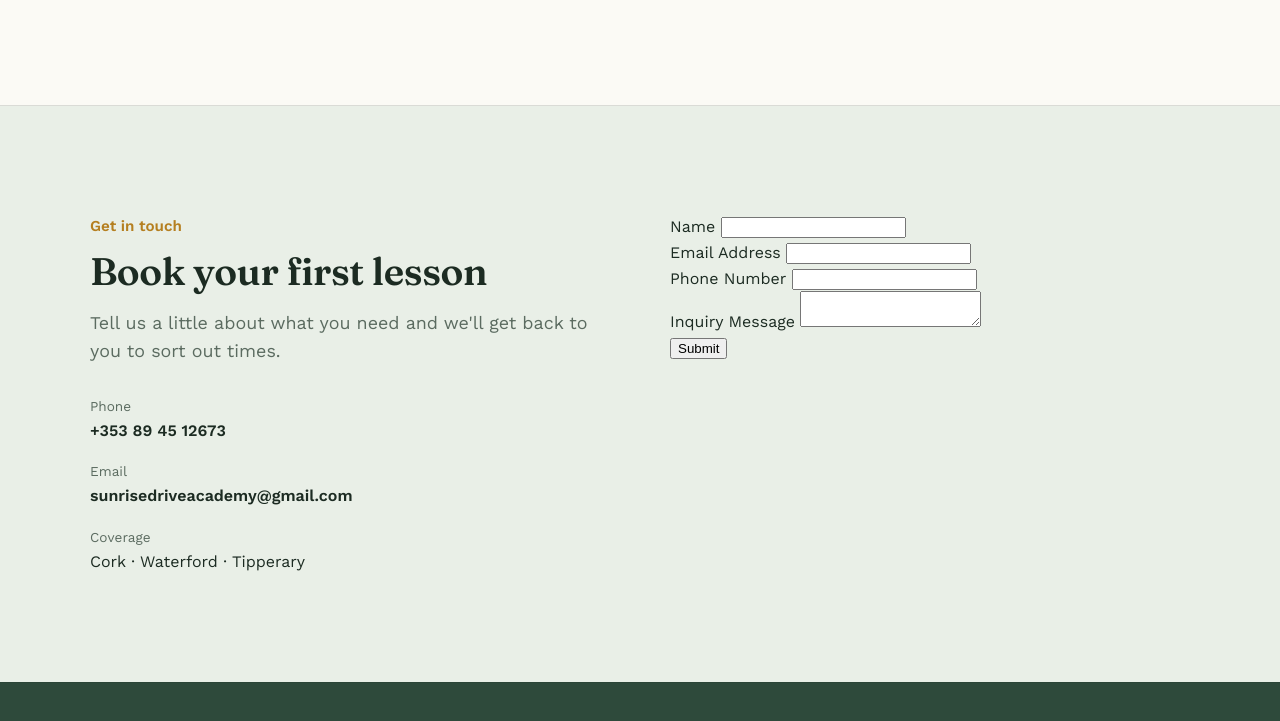
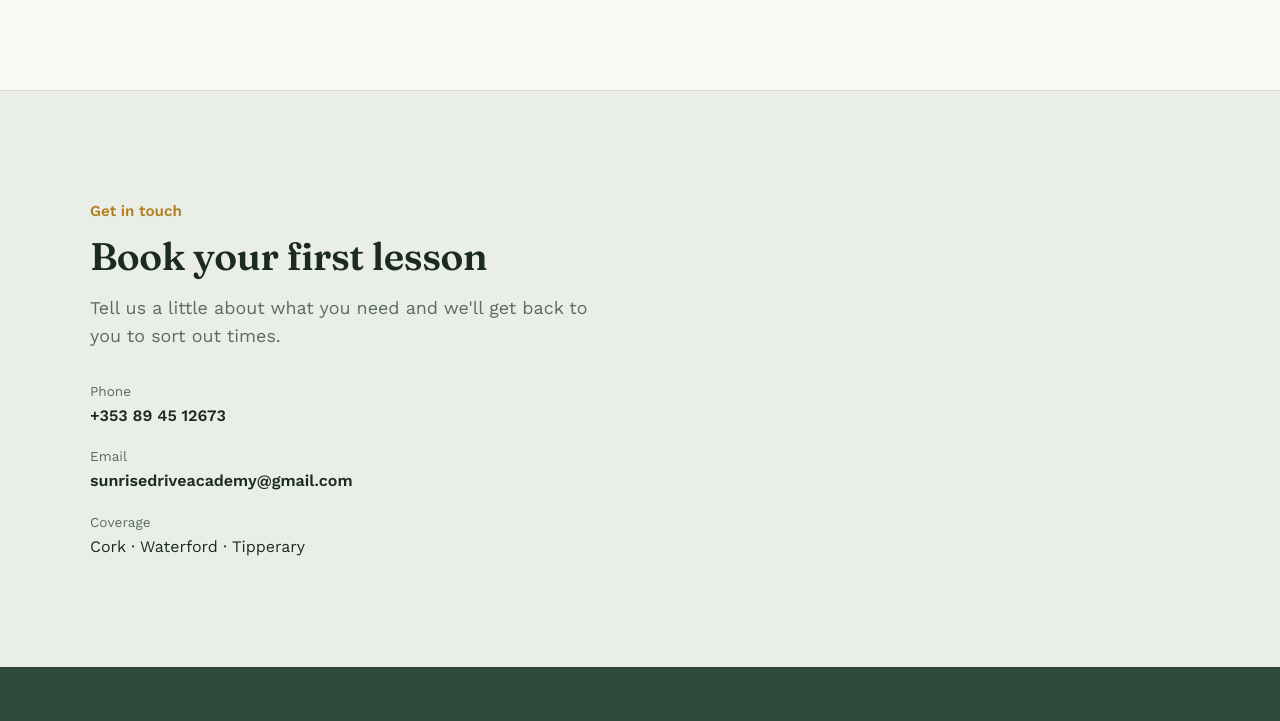
Before and after one commit to sunrisedriveacademy/DrivingSchool, a plain HTML site: page index.html in a window 1280 px wide. Shown: the part 8062-8783 px from the top of the page. Drawn offline with nearby package versions, Linux system fonts and the light colour scheme.

Commit message:
Remove booking form from index.html
Removed the booking form and placeholder text from the testimonials section.

```diff
--- a/index.html
+++ b/index.html
@@ -678,7 +678,7 @@
         <cite>— Learner in Cork city</cite>
       </div>
     </div>
-    <p class="-note"> testimonials — swap in real feedback from your own learners.</p>
+    <p class="-note"> </p>
 
     <div class="review-row">
       <a class="google-badge" href="#" aria-label="Read our reviews on Google — replace with your real review link">
@@ -783,41 +783,7 @@
       </div>
 
     </div>
-    <div>
-      <form id="bookingForm" novalidate>
-       <form
-  action="https://formspree.io/f/xljgkodz"
-  class="fs-form"
-  target="_top"
-  method="POST"
->
-  <div class="fs-field">
-    <label class="fs-label" for="name">Name</label>
-    <input class="fs-input" id="name" name="name" required />
-  </div>
-  <div class="fs-field">
-    <label class="fs-label" for="email">Email Address</label>
-    <input class="fs-input" id="email" name="email" required />
-  </div>
-  <div class="fs-field">
-    <label class="fs-label" for="number">Phone Number</label>
-    <input class="fs-input" id="number" name="number" />
-  </div>
-  <div class="fs-field">
-    <label class="fs-label" for="message">Inquiry Message</label>
-    <textarea
-      class="fs-textarea"
-      id="message"
-      name="message"
-      required
-    ></textarea>
-  </div>
-  <div class="fs-button-group">
-    <button class="fs-button" type="submit">Submit</button>
-  </div>
-</form>
-    </div>
-  </div>
+
 </section>
 
 </main>
```
